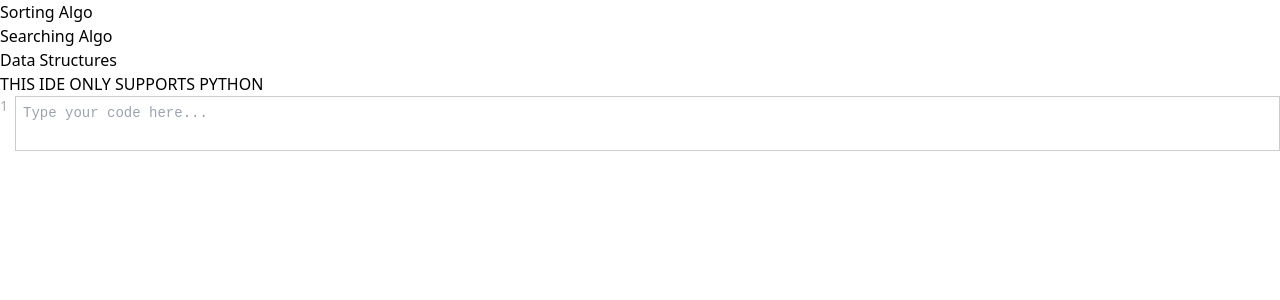
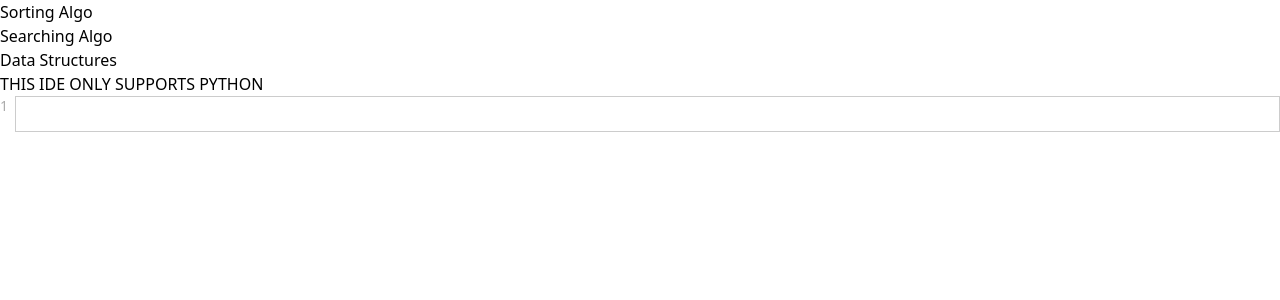
Before and after one commit to quinnjo554/AlgoVisualizer, a React (Vite) app: page / in a window 1280 px wide. Shown: the top 300 px of the page. Built offline with nearby package versions, Linux system fonts and the light colour scheme.

Commit message:
feature:formatted bubblesort lesson and added tab

```diff
--- a/src/AlgoLogic/Block.ts
+++ b/src/AlgoLogic/Block.ts
@@ -24,7 +24,7 @@ export class Block {
 draw(ctx:any):void{
     ctx.fillStyle = 'red'
     if(!this.isHighlighted){
-    ctx.fillStyle = 'black';
+    ctx.fillStyle = 'green';
     }
     const rectHeight = this.value * ctx.canvas.height;
     ctx.fillRect(this.x, ctx.canvas.height - rectHeight, this.width, rectHeight);
--- a/src/AlgoLogic/QuickSort.ts
+++ b/src/AlgoLogic/QuickSort.ts
@@ -17,7 +17,7 @@ export async function QuickSort(delay: number, clicked:boolean,info:boolean,free
     if (ctx) {
       // Check if rects is null before calling rectInit
       if(!rects){
-        rects = rectInit(ctx,100,4,3);
+        rects = rectInit(ctx,800,0.5,0.2);
         // default value on load
         isFirstSort =true;
       }
--- a/src/Components/IDE.tsx
+++ b/src/Components/IDE.tsx
@@ -1,45 +1,57 @@
 import { ChangeEvent, useRef, useState } from "react";
 import { KeyboardEvent } from "react";
 import { loop,declare,classType,keywords } from "../Constants/TypescriptKeywords";
+
 function IDE() {
   const [text, setText] = useState("");
-  const textRef = useRef<HTMLTextAreaElement>(null);
+  const textRef = useRef<HTMLDivElement>(null);
 
   // Generate an array of line numbers based on the number of newlines in the text
   let lines = text.split('\n');
   const lineNumbers = Array.from({ length: lines.length }, (_, index) => index + 1);
-  const handleChange = (event:ChangeEvent<HTMLTextAreaElement>) => {
 
-    setText(event.target.value);
+  const handleChange = (event:ChangeEvent<HTMLDivElement>) => {
+    setText(event.target.textContent || '');
   };
 
-
-function handleKeyDown(event: KeyboardEvent<HTMLTextAreaElement>) {
+  //use node to execute js code
+  function handleKeyDown(event: KeyboardEvent<HTMLElement>) {
+    let caretPos = 0;
+    let end = 0;
+    let sel:any;
+    let range: Range;
+    console.log(event.key);
     if(event.key ==='Tab'){
         event.preventDefault();
         if (textRef.current) {
-            const { selectionStart, selectionEnd } = textRef.current;
-            const newText = `${text.slice(0, selectionStart)}    ${text.slice(selectionEnd)}`;
-            setText(newText);
+            const start = window.getSelection();
+            if(start?.rangeCount){
+              range = start.getRangeAt(0)
+              end = range.startOffset;
+              caretPos = range.endOffset;
+
+            }
+            const newText = `${text.slice(0, caretPos)}&nbsp;&nbsp;&nbsp;&nbsp;&nbsp;&nbsp;${text.slice(caretPos)}`;
+
+            textRef.current.innerHTML = newText;
           }
     }
-}
-
-
+  }
 
   return (
     <div className="editor">
       <div className="line-numbers">
         {lineNumbers.map(lineNumber => <div key={lineNumber}>{lineNumber}</div>)}
       </div>
-      <textarea
+      <div
         ref={textRef}
         className="text-area"
-        value={text}
-        onChange={handleChange}
+        onInput={handleChange}
         onKeyDown={handleKeyDown}
         placeholder="Type your code here..."
-      />
+        contentEditable="true"
+      ></div>
+
     </div>
   );
 }
--- a/src/Components/Lesson.tsx
+++ b/src/Components/Lesson.tsx
@@ -1,5 +1,6 @@
 import React from 'react'
 import { useState } from 'react';
+import IDE from './IDE';
 function Lesson() {
   const [increment, setIncrement] = useState(1); // used to increment the display
   const handleClickDisplay = () => {
@@ -35,7 +36,9 @@ function Lesson() {
       ) : null}
 
     {increment == 2 ? (
-        <div>IDE</div>
+      <div className='relative top-20'>
+       <IDE/>
+       </div>
     ):null}
 
   <button id="button" onClick={handleClickDisplay} className="bg-green-300 p-3 w-max fixed right-10 bottom-10">
--- a/src/Components/Sort.tsx
+++ b/src/Components/Sort.tsx
@@ -105,12 +105,12 @@ function Sort(props: SortProps) {
   const renderLesson = () => {
     // Define different lessons based on sortType prop
     if (props.sortType === 'Quick') {
-      return <p>Boobs</p>;
+      return <p>Quick</p>;
     } else if (props.sortType === 'Bubble') {
       return <Lesson/>;
     } else {
       // Render a default lesson or handle unsupported sort types
-      return <p>Balls Shit: Something wrong</p>;
+      return <p>Something wrong</p>;
     }
   };
   return (
```
Also changed, not shown: src/Components/PageOne.tsx (deleted).
